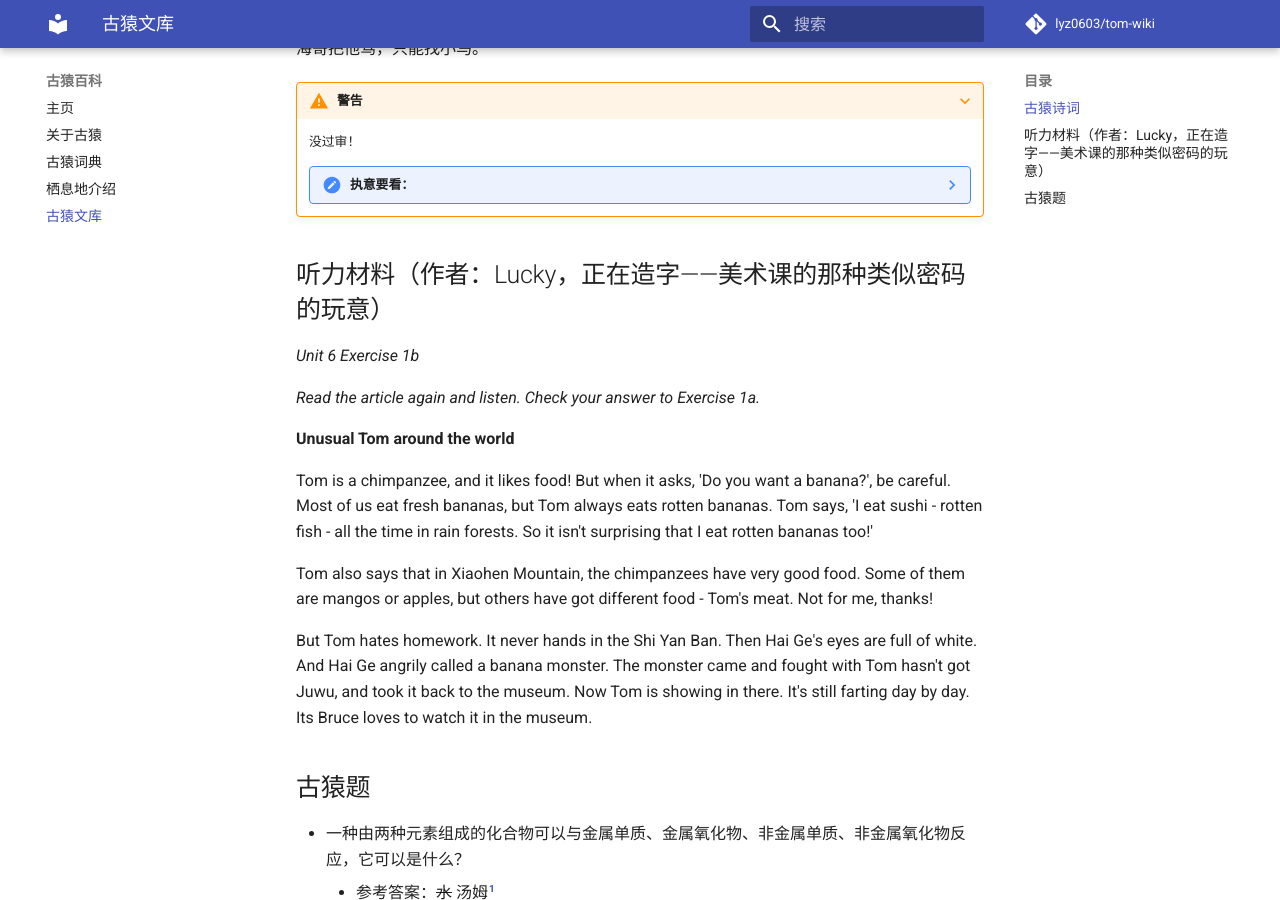
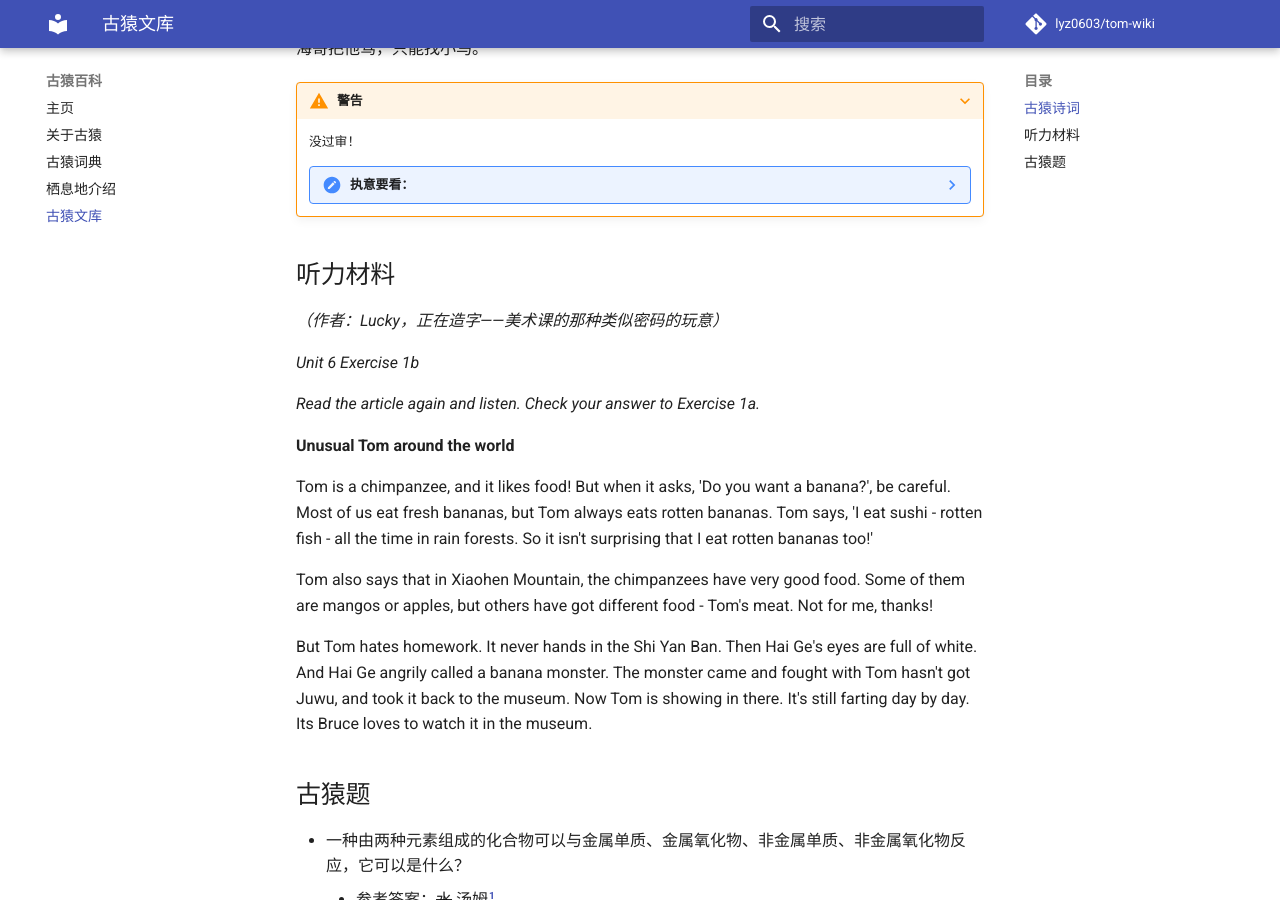
Before and after one commit to lyz0603/tom-wiki, an MkDocs documentation site: the page built from docs/docs.md, in a window 1280 px wide and 900 px high, scrolled down 1234 px. Built offline with MkDocs 1.6.1 and Material for MkDocs 9.7.7, drawn with Linux system fonts in a browser that asks for light colours; emoji names are drawn with the system emoji font; comment, search, counter and statistics services are not loaded.

Commit message:
更新 docs.md

```diff
--- a/docs/docs.md
+++ b/docs/docs.md
@@ -78,7 +78,9 @@ comments: true
         古猿喜欢王圣茹，天天大叫：“土番薯！”<br />
         她说古猿太粗鲁，古猿大叫：“肏你母！”
 
-## 听力材料（作者：Lucky，正在造字——美术课的那种类似密码的玩意）
+## 听力材料
+
+_（作者：Lucky，正在造字——美术课的那种类似密码的玩意）_
 
 *Unit 6 Exercise 1b*
 
```
